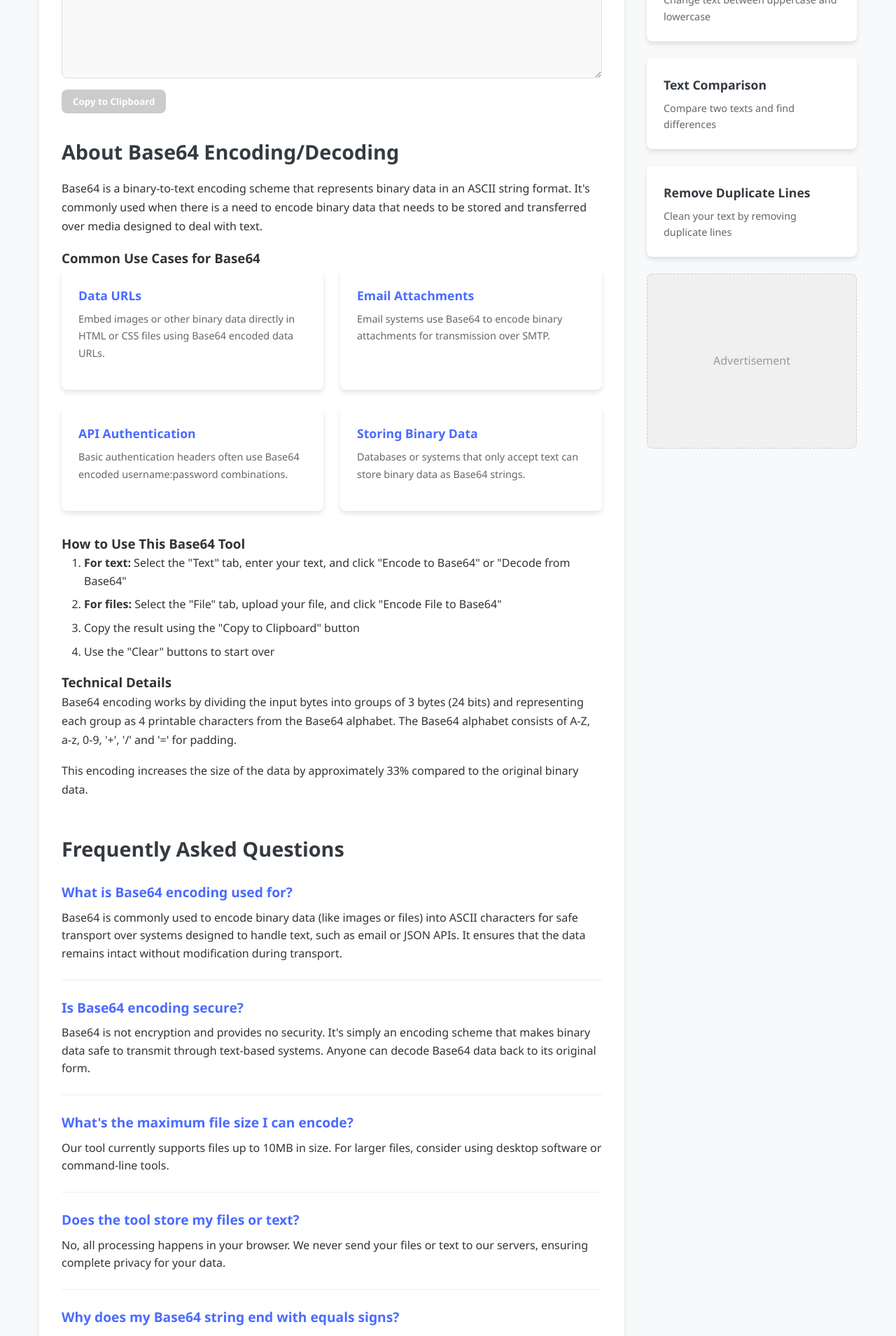
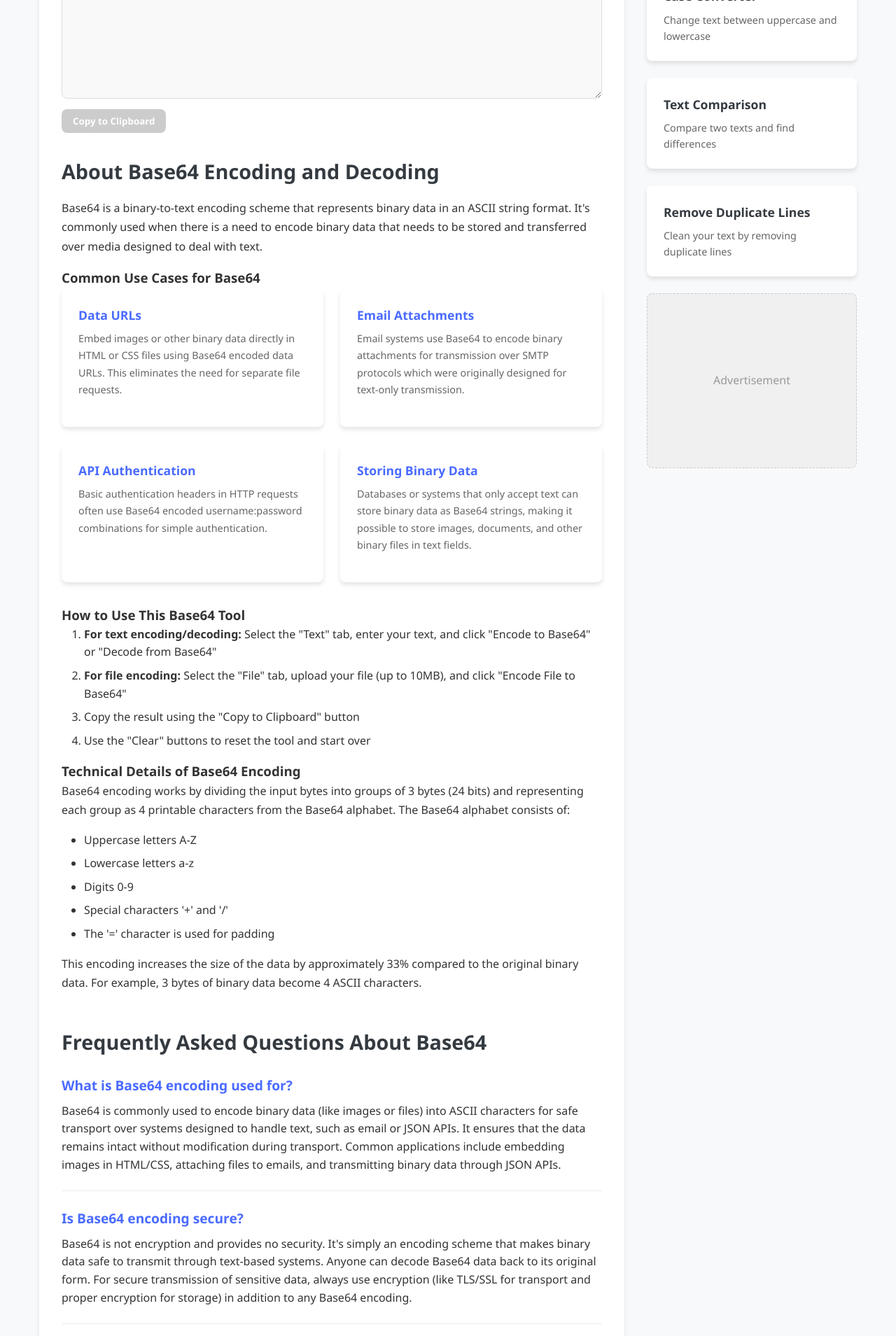
Before and after one commit to 1409-2542/text-tools, a Next.js app: page /base64-encode-decode in a window 1280 px wide. Shown: the part 880-2789 px from the top of the page at 70% size. Built offline with nearby package versions, Linux system fonts and the light colour scheme.

Commit message:
improved base64 page and a bit word counter

```diff
--- a/app/base64-encode-decode/page.tsx
+++ b/app/base64-encode-decode/page.tsx
@@ -3,22 +3,70 @@ import Breadcrumbs from '@/components/Breadcrumbs'
 import { Metadata } from 'next'
 
 export const metadata: Metadata = {
-  title: 'Base64 Encode/Decode Tool - Online Converter | TextToolsPro',
-  description: 'Free online tool to encode text or files to Base64 and decode Base64 back to original format. Fast, secure, and easy to use.',
-  keywords: 'base64 encode, base64 decode, base64 converter, online base64, text to base64',
+  title: 'Base64 Encoder & Decoder - Online Tool | TextToolsPro',
+  description: 'Free online Base64 encoder and decoder tool. Convert text, files, and binary data to Base64 format and decode back to original. Fast, secure, and no data leaves your browser.',
+  keywords: [
+    'base64 encode',
+    'base64 decode',
+    'base64 converter',
+    'online base64 tool',
+    'text to base64',
+    'file to base64',
+    'base64 to text',
+    'base64 encoding',
+    'base64 decoding',
+    'data url generator',
+    'binary to text',
+    'base64 string converter'
+  ].join(', '),
   openGraph: {
-    title: 'Base64 Encode/Decode Tool - Online Converter | TextToolsPro',
-    description: 'Free online tool to encode text or files to Base64 and decode Base64 back to original format.',
+    title: 'Base64 Encoder & Decoder - Online Tool | TextToolsPro',
+    description: 'Free online Base64 encoder and decoder tool. Convert text, files, and binary data to Base64 format and decode back to original.',
     url: 'https://www.texttoolspro.com/base64-encode-decode',
-    images: 'https://www.texttoolspro.com/images/base64-og.jpg',
+    type: 'website',
+    locale: 'en_US',
+    siteName: 'TextToolsPro',
+    images: [
+      {
+        url: 'https://www.texttoolspro.com/images/base64-og.jpg',
+        width: 1200,
+        height: 630,
+        alt: 'Base64 Encoder and Decoder Tool'
+      }
+    ]
   },
   twitter: {
-    title: 'Base64 Encode/Decode Tool - Online Converter | TextToolsPro',
-    description: 'Free online tool to encode text or files to Base64 and decode Base64 back to original format.',
-    images: 'https://www.texttoolspro.com/images/base64-twitter.jpg',
+    card: 'summary_large_image',
+    title: 'Base64 Encoder & Decoder - Online Tool | TextToolsPro',
+    description: 'Free online Base64 encoder and decoder tool. Convert text, files, and binary data to Base64 format and decode back to original.',
+    images: [
+      {
+        url: 'https://www.texttoolspro.com/images/base64-twitter.jpg',
+        width: 1200,
+        height: 628,
+        alt: 'Base64 Encoder and Decoder Tool'
+      }
+    ]
   },
   alternates: {
     canonical: 'https://www.texttoolspro.com/base64-encode-decode'
+  },
+  robots: {
+    index: true,
+    follow: true,
+    nocache: false,
+    googleBot: {
+      index: true,
+      follow: true,
+      noimageindex: false,
+      'max-video-preview': -1,
+      'max-image-preview': 'large',
+      'max-snippet': -1
+    }
+  },
+  verification: {
+    google: 'your-google-verification-code',
+    yandex: 'your-yandex-verification-code'
   }
 }
 
@@ -26,11 +74,11 @@ export default function Base64Page() {
     const structuredData = {
       "@context": "https://schema.org",
       "@type": "WebApplication",
-    "name": "Base64 Encode/Decode Tool",
+      "name": "Base64 Encoder & Decoder Tool",
       "url": "https://www.texttoolspro.com/base64-encode-decode",
-    "description": "Free online tool to encode text or files to Base64 and decode Base64 strings back to original format",
-    "applicationCategory": "DeveloperApplication",
-    "operatingSystem": "Web Browser",
+      "description": "Free online tool to encode text or files to Base64 and decode Base64 strings back to original format. Works entirely in your browser for maximum privacy.",
+      "applicationCategory": ["DeveloperApplication", "WebApplication"],
+      "operatingSystem": ["Web Browser", "Windows", "macOS", "Linux", "Android", "iOS"],
       "offers": {
         "@type": "Offer",
         "price": "0",
@@ -38,7 +86,100 @@ export default function Base64Page() {
       },
       "creator": {
         "@type": "Organization",
-      "name": "TextToolsPro"
+        "name": "TextToolsPro",
+        "url": "https://www.texttoolspro.com"
+      },
+      "aggregateRating": {
+        "@type": "AggregateRating",
+        "ratingValue": "4.9",
+        "reviewCount": "128",
+        "bestRating": "5",
+        "worstRating": "1"
+      },
+      "interactionStatistic": {
+        "@type": "InteractionCounter",
+        "interactionType": "http://schema.org/UseAction",
+        "userInteractionCount": "10000"
+      },
+      "potentialAction": {
+        "@type": "HowTo",
+        "name": "How to use Base64 Encoder/Decoder",
+        "description": "Step-by-step guide to encode and decode Base64",
+        "step": [
+          {
+            "@type": "HowToStep",
+            "text": "Select the 'Text' or 'File' tab depending on what you want to encode/decode",
+            "name": "Choose input type"
+          },
+          {
+            "@type": "HowToStep",
+            "text": "For text: Enter your text in the input box. For files: Upload your file",
+            "name": "Input your content"
+          },
+          {
+            "@type": "HowToStep",
+            "text": "Click 'Encode to Base64' or 'Decode from Base64' button",
+            "name": "Process content"
+          },
+          {
+            "@type": "HowToStep",
+            "text": "Copy the result using the 'Copy to Clipboard' button",
+            "name": "Get results"
+          }
+        ]
+      },
+      "mainEntity": {
+        "@type": "FAQPage",
+        "mainEntity": [
+          {
+            "@type": "Question",
+            "name": "What is Base64 encoding used for?",
+            "acceptedAnswer": {
+              "@type": "Answer",
+              "text": "Base64 is commonly used to encode binary data (like images or files) into ASCII characters for safe transport over systems designed to handle text, such as email or JSON APIs. It ensures that the data remains intact without modification during transport."
+            }
+          },
+          {
+            "@type": "Question",
+            "name": "Is Base64 encoding secure?",
+            "acceptedAnswer": {
+              "@type": "Answer",
+              "text": "Base64 is not encryption and provides no security. It's simply an encoding scheme that makes binary data safe to transmit through text-based systems. Anyone can decode Base64 data back to its original form."
+            }
+          },
+          {
+            "@type": "Question",
+            "name": "What's the maximum file size I can encode?",
+            "acceptedAnswer": {
+              "@type": "Answer",
+              "text": "Our tool currently supports files up to 10MB in size. For larger files, consider using desktop software or command-line tools."
+            }
+          },
+          {
+            "@type": "Question",
+            "name": "Does the tool store my files or text?",
+            "acceptedAnswer": {
+              "@type": "Answer",
+              "text": "No, all processing happens in your browser. We never send your files or text to our servers, ensuring complete privacy for your data."
+            }
+          },
+          {
+            "@type": "Question",
+            "name": "Why does my Base64 string end with equals signs?",
+            "acceptedAnswer": {
+              "@type": "Answer",
+              "text": "The equals signs (=) at the end of a Base64 string are padding characters. They ensure the length of the encoded string is a multiple of 4, which is required by the Base64 format."
+            }
+          },
+          {
+            "@type": "Question",
+            "name": "Can I decode Base64 back to a file?",
+            "acceptedAnswer": {
+              "@type": "Answer",
+              "text": "Yes, Base64 encoded files can be decoded back to their original binary format. While this tool focuses on encoding files to Base64, there are many tools available that can convert Base64 strings back to files."
+            }
+          }
+        ]
       }
     }
 
--- a/components/Base64Tool.tsx
+++ b/components/Base64Tool.tsx
@@ -164,8 +164,8 @@ export default function Base64Tool() {
   return (
     <main className="container">
       <section className={styles.toolHeader}>
-        <h1>Base64 Encode/Decode Tool</h1>
-        <p>Free online tool to encode text or files to Base64 format and decode Base64 back to original text. Fast, secure, and easy to use.</p>
+        <h1>Base64 Encoder & Decoder Tool</h1>
+        <p>Free online tool to encode text or files to Base64 format and decode Base64 back to original text. Fast, secure, and easy to use. All processing happens in your browser - no data is sent to our servers.</p>
       </section>
 
       <div className={styles.toolContainer}>
@@ -175,12 +175,14 @@ export default function Base64Tool() {
               <button
                 className={`${styles.tab} ${activeTab === 'text' ? styles.active : ''}`}
                 onClick={() => setActiveTab('text')}
+                aria-label="Text encoding/decoding tab"
               >
                 Text
               </button>
               <button
                 className={`${styles.tab} ${activeTab === 'file' ? styles.active : ''}`}
                 onClick={() => setActiveTab('file')}
+                aria-label="File encoding tab"
               >
                 File
               </button>
@@ -195,6 +197,7 @@ export default function Base64Tool() {
                   value={text}
                   onChange={(e) => setText(e.target.value)}
                   placeholder="Type or paste your text here to encode/decode..."
+                  aria-label="Text input for Base64 encoding or decoding"
                 />
               </div>
 
@@ -202,18 +205,21 @@ export default function Base64Tool() {
                 <button
                   className={`${styles.btn} ${styles.btnPrimary}`}
                   onClick={encodeText}
+                  aria-label="Encode text to Base64"
                 >
                   Encode to Base64
                 </button>
                 <button
                   className={`${styles.btn} ${styles.btnPrimary}`}
                   onClick={decodeText}
+                  aria-label="Decode Base64 to text"
                 >
                   Decode from Base64
                 </button>
                 <button
                   className={`${styles.btn} ${styles.btnSecondary}`}
                   onClick={clearText}
+                  aria-label="Clear text input"
                 >
                   Clear Text
                 </button>
@@ -226,11 +232,13 @@ export default function Base64Tool() {
                   className={styles.resultTextarea}
                   value={resultText}
                   readOnly
+                  aria-label="Base64 encoding or decoding result"
                 />
                 <button
                   className={styles.copyBtn}
                   onClick={() => copyToClipboard('text')}
                   disabled={!resultText}
+                  aria-label="Copy result to clipboard"
                 >
                   {copyStatus.text}
                 </button>
@@ -242,6 +250,7 @@ export default function Base64Tool() {
                 className={styles.fileInputContainer}
                 ref={fileDropAreaRef}
                 onClick={() => fileInputRef.current?.click()}
+                aria-label="File drop zone for Base64 encoding"
               >
                 <input
                   type="file"
@@ -249,6 +258,7 @@ export default function Base64Tool() {
                   ref={fileInputRef}
                   onChange={handleFileChange}
                   className={styles.fileInput}
+                  aria-label="File input for Base64 encoding"
                 />
                 <label htmlFor="file-input" className={styles.fileInputLabel}>
                   <span className={styles.fileInputIcon}>📁</span>
@@ -272,12 +282,14 @@ export default function Base64Tool() {
                   className={`${styles.btn} ${styles.btnPrimary}`}
                   onClick={encodeFile}
                   disabled={!file}
+                  aria-label="Encode file to Base64"
                 >
                   Encode File to Base64
                 </button>
                 <button
                   className={`${styles.btn} ${styles.btnSecondary}`}
                   onClick={clearFile}
+                  aria-label="Clear file input"
                 >
                   Clear File
                 </button>
@@ -290,11 +302,13 @@ export default function Base64Tool() {
                   className={styles.resultTextarea}
                   value={resultText}
                   readOnly
+                  aria-label="Base64 encoded file result"
                 />
                 <button
                   className={styles.copyBtn}
                   onClick={() => copyToClipboard('file')}
                   disabled={!resultText}
+                  aria-label="Copy file result to clipboard"
                 >
                   {copyStatus.file}
                 </button>
@@ -302,77 +316,98 @@ export default function Base64Tool() {
             </div>
           </div>
 
-          <div className={styles.toolDescription}>
-            <h2>About Base64 Encoding/Decoding</h2>
+          <article className={styles.toolDescription}>
+            <h2>About Base64 Encoding and Decoding</h2>
             <p>Base64 is a binary-to-text encoding scheme that represents binary data in an ASCII string format. It&apos;s commonly used when there is a need to encode binary data that needs to be stored and transferred over media designed to deal with text.</p>
 
               <h3>Common Use Cases for Base64</h3>
-            <div className={styles.useCases}>
+              <section className={styles.useCases}>
               <div className={styles.useCase}>
                 <h3>Data URLs</h3>
-                <p>Embed images or other binary data directly in HTML or CSS files using Base64 encoded data URLs.</p>
+                <p>Embed images or other binary data directly in HTML or CSS files using Base64 encoded data URLs. This eliminates the need for separate file requests.</p>
               </div>
               <div className={styles.useCase}>
                 <h3>Email Attachments</h3>
-                <p>Email systems use Base64 to encode binary attachments for transmission over SMTP.</p>
+                <p>Email systems use Base64 to encode binary attachments for transmission over SMTP protocols which were originally designed for text-only transmission.</p>
               </div>
               <div className={styles.useCase}>
                 <h3>API Authentication</h3>
-                <p>Basic authentication headers often use Base64 encoded username:password combinations.</p>
+                <p>Basic authentication headers in HTTP requests often use Base64 encoded username:password combinations for simple authentication.</p>
               </div>
               <div className={styles.useCase}>
                 <h3>Storing Binary Data</h3>
-                <p>Databases or systems that only accept text can store binary data as Base64 strings.</p>
+                <p>Databases or systems that only accept text can store binary data as Base64 strings, making it possible to store images, documents, and other binary files in text fields.</p>
               </div>
-            </div>
+            </section>
 
+            <section>
               <h3>How to Use This Base64 Tool</h3>
               <ol>
-              <li><strong>For text:</strong> Select the &quot;Text&quot; tab, enter your text, and click &quot;Encode to Base64&quot; or &quot;Decode from Base64&quot;</li>
-              <li><strong>For files:</strong> Select the &quot;File&quot; tab, upload your file, and click &quot;Encode File to Base64&quot;</li>
+                <li><strong>For text encoding/decoding:</strong> Select the &quot;Text&quot; tab, enter your text, and click &quot;Encode to Base64&quot; or &quot;Decode from Base64&quot;</li>
+                <li><strong>For file encoding:</strong> Select the &quot;File&quot; tab, upload your file (up to 10MB), and click &quot;Encode File to Base64&quot;</li>
                 <li>Copy the result using the &quot;Copy to Clipboard&quot; button</li>
-              <li>Use the &quot;Clear&quot; buttons to start over</li>
+                <li>Use the &quot;Clear&quot; buttons to reset the tool and start over</li>
               </ol>
+            </section>
 
-            <h3>Technical Details</h3>
-            <p>Base64 encoding works by dividing the input bytes into groups of 3 bytes (24 bits) and representing each group as 4 printable characters from the Base64 alphabet. The Base64 alphabet consists of A-Z, a-z, 0-9, &apos;+&apos;, &apos;/&apos; and &apos;=&apos; for padding.</p>
-            <p>This encoding increases the size of the data by approximately 33% compared to the original binary data.</p>
-          </div>
+            <section>
+              <h3>Technical Details of Base64 Encoding</h3>
+              <p>Base64 encoding works by dividing the input bytes into groups of 3 bytes (24 bits) and representing each group as 4 printable characters from the Base64 alphabet. The Base64 alphabet consists of:</p>
+              <ul>
+                <li>Uppercase letters A-Z</li>
+                <li>Lowercase letters a-z</li>
+                <li>Digits 0-9</li>
+                <li>Special characters &apos;+&apos; and &apos;/&apos;</li>
+                <li>The &apos;=&apos; character is used for padding</li>
+              </ul>
+              <p>This encoding increases the size of the data by approximately 33% compared to the original binary data. For example, 3 bytes of binary data become 4 ASCII characters.</p>
+            </section>
+          </article>
 
-          <div className={styles.faqSection}>
-            <h2>Frequently Asked Questions</h2>
+          <section className={styles.faqSection}>
+            <h2>Frequently Asked Questions About Base64</h2>
 
-            <div className={styles.faqItem}>
+            <article className={styles.faqItem}>
               <div className={styles.faqQuestion}>What is Base64 encoding used for?</div>
-              <p>Base64 is commonly used to encode binary data (like images or files) into ASCII characters for safe transport over systems designed to handle text, such as email or JSON APIs. It ensures that the data remains intact without modification during transport.</p>
-            </div>
+              <p>Base64 is commonly used to encode binary data (like images or files) into ASCII characters for safe transport over systems designed to handle text, such as email or JSON APIs. It ensures that the data remains intact without modification during transport. Common applications include embedding images in HTML/CSS, attaching files to emails, and transmitting binary data through JSON APIs.</p>
+            </article>
 
-            <div className={styles.faqItem}>
+            <article className={styles.faqItem}>
               <div className={styles.faqQuestion}>Is Base64 encoding secure?</div>
-              <p>Base64 is not encryption and provides no security. It&apos;s simply an encoding scheme that makes binary data safe to transmit through text-based systems. Anyone can decode Base64 data back to its original form.</p>
-            </div>
+              <p>Base64 is not encryption and provides no security. It&apos;s simply an encoding scheme that makes binary data safe to transmit through text-based systems. Anyone can decode Base64 data back to its original form. For secure transmission of sensitive data, always use encryption (like TLS/SSL for transport and proper encryption for storage) in addition to any Base64 encoding.</p>
+            </article>
 
-            <div className={styles.faqItem}>
+            <article className={styles.faqItem}>
               <div className={styles.faqQuestion}>What&apos;s the maximum file size I can encode?</div>
-              <p>Our tool currently supports files up to 10MB in size. For larger files, consider using desktop software or command-line tools.</p>
-            </div>
+              <p>Our tool currently supports files up to 10MB in size. This limit ensures good performance in the browser. For larger files, consider using desktop software or command-line tools like <code>base64</code> on Unix systems or online services specifically designed for large file encoding.</p>
+            </article>
 
-            <div className={styles.faqItem}>
+            <article className={styles.faqItem}>
               <div className={styles.faqQuestion}>Does the tool store my files or text?</div>
-              <p>No, all processing happens in your browser. We never send your files or text to our servers, ensuring complete privacy for your data.</p>
-            </div>
+              <p>No, all processing happens in your browser. We never send your files or text to our servers, ensuring complete privacy for your data. This client-side processing means your sensitive information never leaves your computer.</p>
+            </article>
 
-            <div className={styles.faqItem}>
+            <article className={styles.faqItem}>
               <div className={styles.faqQuestion}>Why does my Base64 string end with equals signs?</div>
-              <p>The equals signs (=) at the end of a Base64 string are padding characters. They ensure the length of the encoded string is a multiple of 4, which is required by the Base64 format.</p>
-            </div>
-          </div>
+              <p>The equals signs (=) at the end of a Base64 string are padding characters. They ensure the length of the encoded string is a multiple of 4, which is required by the Base64 format. The number of padding characters (0, 1, or 2) depends on how many bytes were in the original input.</p>
+            </article>
+
+            <article className={styles.faqItem}>
+              <div className={styles.faqQuestion}>Can I decode Base64 back to a file?</div>
+              <p>Yes, Base64 encoded files can be decoded back to their original binary format. While this tool focuses on encoding files to Base64, there are many tools available that can convert Base64 strings back to files. The process typically involves decoding the Base64 string to binary data and then saving it with the appropriate file extension.</p>
+            </article>
+          </section>
         </div>
 
         <div>
           <ToolSidebar />
         </div>
       </div>
+      <div hidden aria-hidden="true">
+      Also known as: b64, bas64, 64 bit, base 64 encoder, base 64 decoder,
+      base64 converter, base64 translator, base64 codec, base64 encode decode,
+      online base64 tool, base64 string converter
+     </div>
     </main>
   )
 }
```
Also changed, not shown: components/WordCounterTool.tsx (+7 -12 lines), 1 other file (tests, documents, lock files or other folders). Lines whose indentation alone changed are shown as unchanged.
